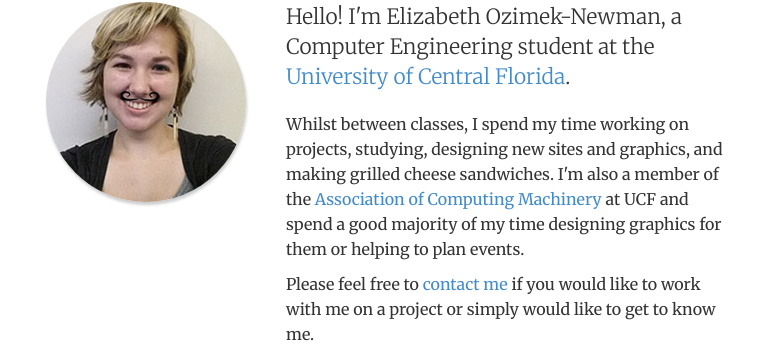
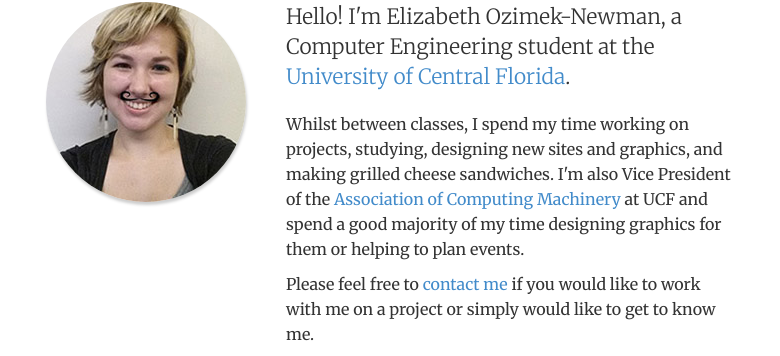
Before and after one commit to vitamessor/vitamessor.github.io, a Jekyll site: the page built from index.html, in a window 1280 px wide. Shown: the part 118-474 px from the top of the page, without its empty margins (249-1029 px from the left). Built offline with Jekyll 4.4.1, drawn with Linux system fonts in a browser that asks for light colours.

Commit message:
Updates to Resume
Adding updates to my CV and my home page

```diff
--- a/css/style.css
+++ b/css/style.css
@@ -51,3 +51,7 @@ iframe {font-family: 'Merriweather', Georgia, Times; font-size: 16px;}
 
 /* About */
 .about ul.list-unstyled li { line-height: 30px; text-indent: -30px; margin-left: 30px;}
+
+.indent{
+	margin-left: 10px;
+}
--- a/index.html
+++ b/index.html
@@ -13,7 +13,7 @@ contact: passive
 	</div>
 	<div class="col-sm-8">
 	<p class="lead">Hello! I'm Elizabeth Ozimek-Newman, a Computer Engineering student at the <a href="http://www.ece.ucf.edu/" target="_blank">University of Central Florida</a>.</p>
-	<p>Whilst between classes, I spend my time working on projects, studying, designing new sites and graphics, and making grilled cheese sandwiches. I'm also a member of the<a href="http://www.cs.ucf.edu/~acm/" target="_blank"> Association of Computing Machinery</a> at UCF and spend a good majority of my time designing graphics for them or helping to plan events.</p>
+	<p>Whilst between classes, I spend my time working on projects, studying, designing new sites and graphics, and making grilled cheese sandwiches. I'm also Vice President of the<a href="http://www.cs.ucf.edu/~acm/" target="_blank"> Association of Computing Machinery</a> at UCF and spend a good majority of my time designing graphics for them or helping to plan events.</p>
 
 	<p>Please feel free to <a href="contact">contact me</a> if you would like to work with me on a project or simply would like to get to know me. </p>
 	</div>
```
